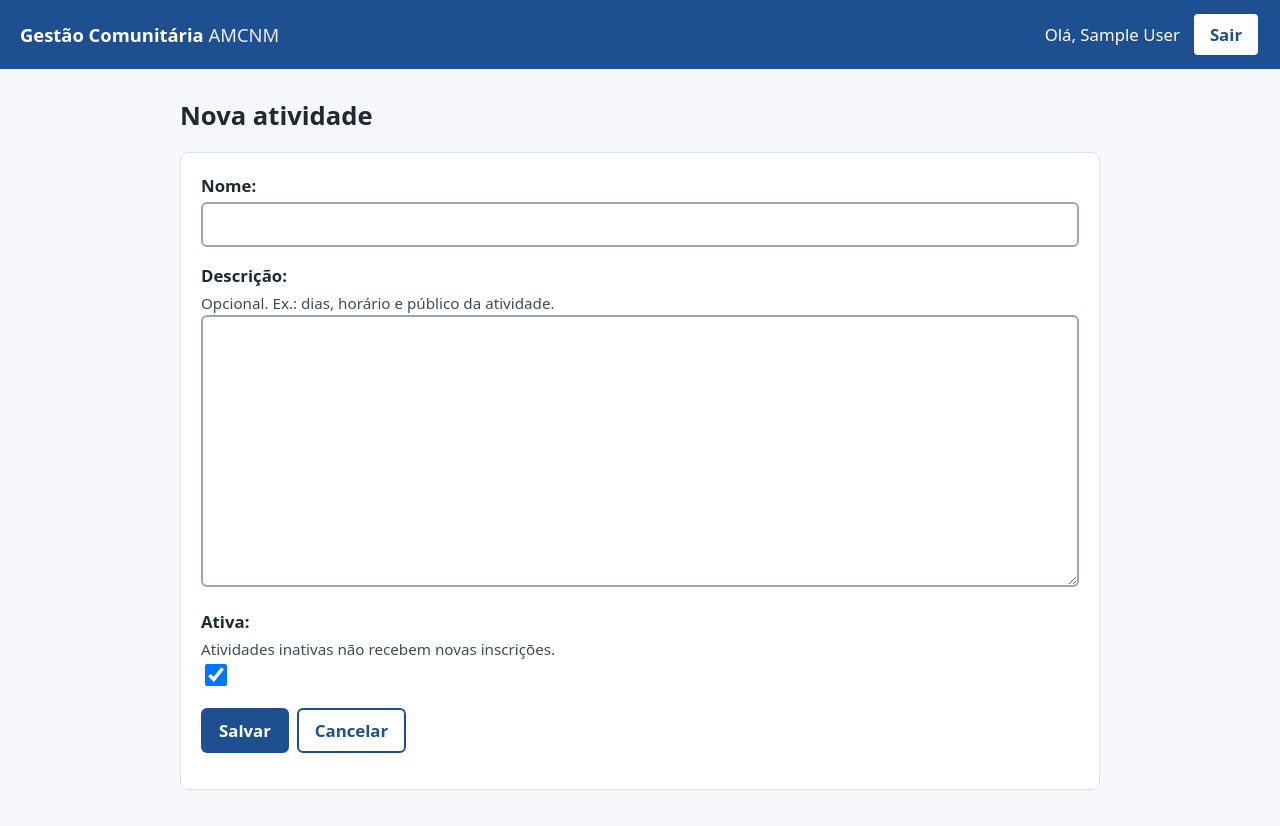
After one commit to Pedro-HS-Rodrigues/projeto-de-software-2026, a Django app: page /atividades/nova/ in a window 1280 px wide. The commit adds this page. Run offline with Django 5.2, Linux system fonts and the light colour scheme; the visitor is signed in with stand-in values (Sample User, id 1); parts of the project's set-up code (start-up, migrations or seed data) failed here and were passed over.

Commit message:
feat(atividades): cadastro e gerenciamento de atividades (RF04)

```diff
--- a/gestao/forms.py
+++ b/gestao/forms.py
@@ -1,6 +1,6 @@
 from django import forms
 
-from .models import Participante
+from .models import Atividade, Participante
 
 
 class ParticipanteForm(forms.ModelForm):
@@ -28,3 +28,13 @@ class ParticipanteForm(forms.ModelForm):
         if not nome:
             raise forms.ValidationError("Informe o nome do participante.")
         return nome
+
+
+class AtividadeForm(forms.ModelForm):
+    class Meta:
+        model = Atividade
+        fields = ["nome", "descricao", "ativa"]
+        help_texts = {
+            "descricao": "Opcional. Ex.: dias, horário e público da atividade.",
+            "ativa": "Atividades inativas não recebem novas inscrições.",
+        }
--- a/gestao/models.py
+++ b/gestao/models.py
@@ -25,3 +25,20 @@ class Participante(models.Model):
 
     def __str__(self):
         return f"{self.nome} ({self.data_nascimento:%d/%m/%Y})"
+
+
+class Atividade(models.Model):
+    """Atividade oferecida pela associação (oficina, esporte, curso...)."""
+
+    nome = models.CharField("nome", max_length=150)
+    descricao = models.TextField("descrição", blank=True)
+    ativa = models.BooleanField("ativa", default=True)
+    criado_em = models.DateTimeField(auto_now_add=True)
+
+    class Meta:
+        ordering = ["nome"]
+        verbose_name = "atividade"
+        verbose_name_plural = "atividades"
+
+    def __str__(self):
+        return self.nome
--- /dev/null
+++ b/gestao/templates/gestao/atividade_form.html
@@ -0,0 +1,15 @@
+{% extends "base.html" %}
+{% block titulo %}{% if atividade %}Editar atividade{% else %}Nova atividade{% endif %}{% endblock %}
+{% block conteudo %}
+<h1>{% if atividade %}Editar atividade{% else %}Nova atividade{% endif %}</h1>
+<section class="cartao">
+  <form method="post" class="formulario" novalidate>
+    {% csrf_token %}
+    {{ form.as_div }}
+    <div class="acoes">
+      <button type="submit">Salvar</button>
+      <a class="botao secundario" href="{% url 'atividade_lista' %}">Cancelar</a>
+    </div>
+  </form>
+</section>
+{% endblock %}
--- a/gestao/templates/gestao/menu.html
+++ b/gestao/templates/gestao/menu.html
@@ -5,5 +5,6 @@
 <p>Escolha o que deseja fazer.</p>
 <nav class="menu" aria-label="Funções do sistema">
   <a href="{% url 'participante_lista' %}"><strong>Participantes</strong>Cadastrar, pesquisar e editar moradores.</a>
+  <a href="{% url 'atividade_lista' %}"><strong>Atividades</strong>Oficinas, esportes e cursos da associação.</a>
 </nav>
 {% endblock %}
--- a/gestao/urls.py
+++ b/gestao/urls.py
@@ -10,4 +10,10 @@ urlpatterns = [
     path("participantes/<int:pk>/editar/", views.participante_form, name="participante_editar"),
     path("participantes/<int:pk>/ativo/", views.participante_alternar_ativo, name="participante_ativo"),
     path("participantes/<int:pk>/excluir/", views.participante_excluir, name="participante_excluir"),
+    # Atividades
+    path("atividades/", views.atividade_lista, name="atividade_lista"),
+    path("atividades/nova/", views.atividade_form, name="atividade_nova"),
+    path("atividades/<int:pk>/editar/", views.atividade_form, name="atividade_editar"),
+    path("atividades/<int:pk>/ativa/", views.atividade_alternar_ativa, name="atividade_ativa"),
+    path("atividades/<int:pk>/excluir/", views.atividade_excluir, name="atividade_excluir"),
 ]
--- a/gestao/views.py
+++ b/gestao/views.py
@@ -5,8 +5,8 @@ from django.shortcuts import get_object_or_404, redirect, render
 from django.views.decorators.http import require_POST
 
 from . import services
-from .forms import ParticipanteForm
-from .models import Participante
+from .forms import AtividadeForm, ParticipanteForm
+from .models import Atividade, Participante
 
 
 def menu(request):
@@ -70,3 +70,42 @@ def participante_excluir(request, pk):
             messages.success(request, f"Participante “{participante.nome}” excluído.")
         return redirect("participante_lista")
     return render(request, "gestao/confirmar_exclusao.html", {"objeto": participante, "voltar": "participante_lista"})
+
+
+# ------------------------------------------------------------------ Atividades
+
+def atividade_lista(request):
+    return render(request, "gestao/atividade_lista.html", {"atividades": Atividade.objects.all()})
+
+
+def atividade_form(request, pk=None):
+    atividade = get_object_or_404(Atividade, pk=pk) if pk else None
+    form = AtividadeForm(request.POST or None, instance=atividade)
+    if request.method == "POST" and form.is_valid():
+        salva = form.save()
+        messages.success(request, f"Atividade “{salva.nome}” salva.")
+        return redirect("atividade_lista")
+    return render(request, "gestao/atividade_form.html", {"form": form, "atividade": atividade})
+
+
+@require_POST
+def atividade_alternar_ativa(request, pk):
+    atividade = get_object_or_404(Atividade, pk=pk)
+    atividade.ativa = not atividade.ativa
+    atividade.save(update_fields=["ativa"])
+    situacao = "reativada" if atividade.ativa else "desativada"
+    messages.success(request, f"Atividade “{atividade.nome}” {situacao}.")
+    return redirect("atividade_lista")
+
+
+def atividade_excluir(request, pk):
+    atividade = get_object_or_404(Atividade, pk=pk)
+    if request.method == "POST":
+        try:
+            atividade.delete()
+        except ProtectedError:
+            messages.error(request, "Esta atividade tem histórico e não pode ser excluída. Desative a atividade.")
+        else:
+            messages.success(request, f"Atividade “{atividade.nome}” excluída.")
+        return redirect("atividade_lista")
+    return render(request, "gestao/confirmar_exclusao.html", {"objeto": atividade, "voltar": "atividade_lista"})
```
Also changed, not shown: gestao/admin.py (+8 -1 lines), gestao/templates/gestao/atividade_lista.html (added, +41 -0 lines), gestao/migrations/0002_atividade.py (added).
